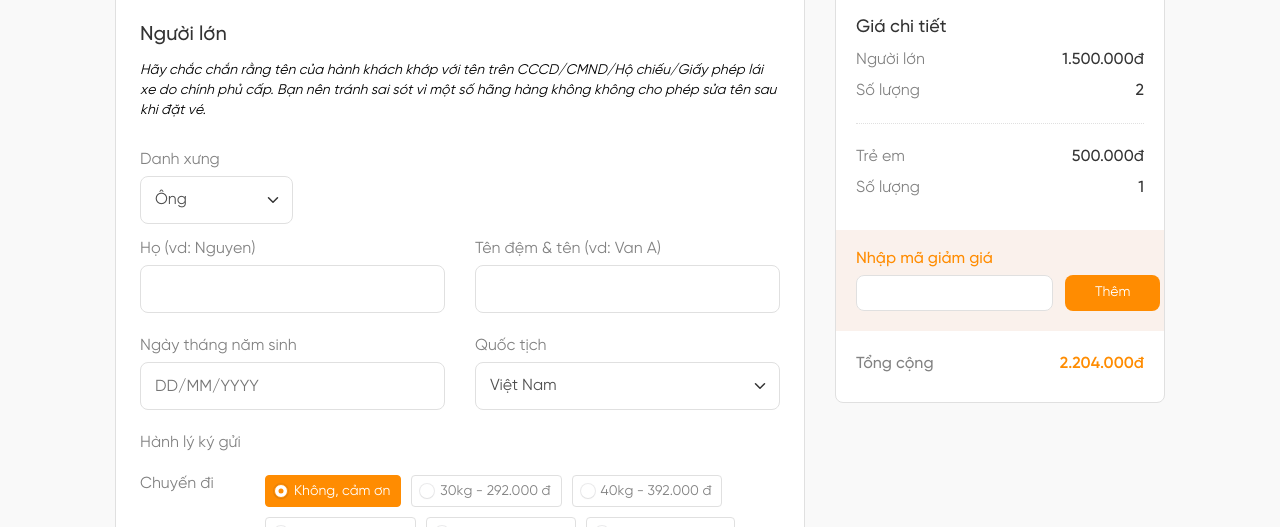
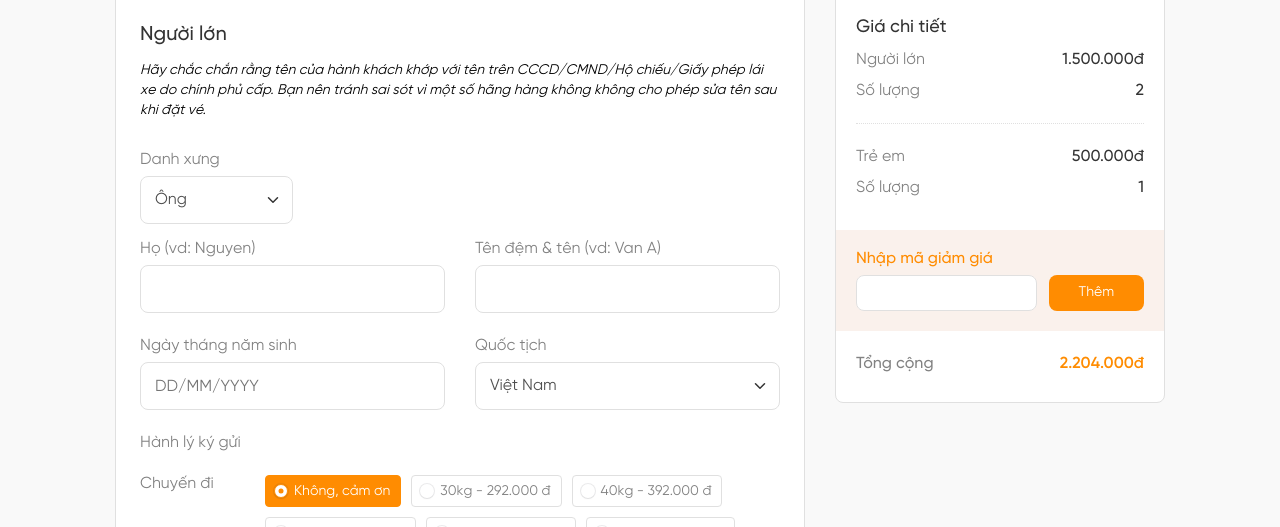
Before and after one commit to godyvn/flights, a website: page checkout.html in a window 1280 px wide. Shown: the part 573-1100 px from the top of the page. Drawn offline with nearby package versions, Linux system fonts and the light colour scheme.

Commit message:
style: 💄 fix voucher wrapper overwidth

```diff
--- a/stylesheets/scss/style.scss
+++ b/stylesheets/scss/style.scss
@@ -785,6 +785,7 @@ body {
     box-shadow: none;
     outline: none;
     // width: calc(100% - 107px);
+    width: calc(100% - 95px);
     flex: 1;
   }
   button {
```
Also changed, not shown: stylesheets/style.css, 1 other file.
